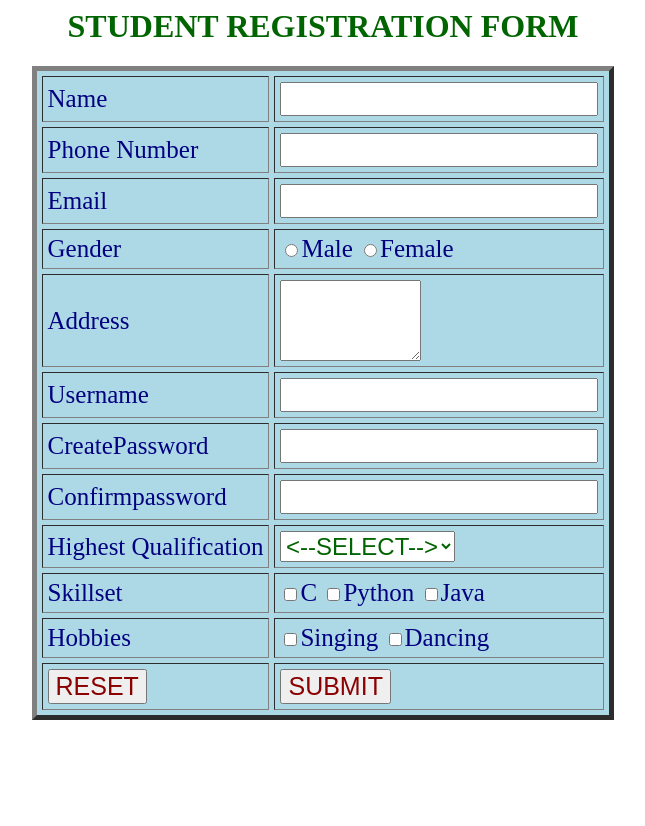
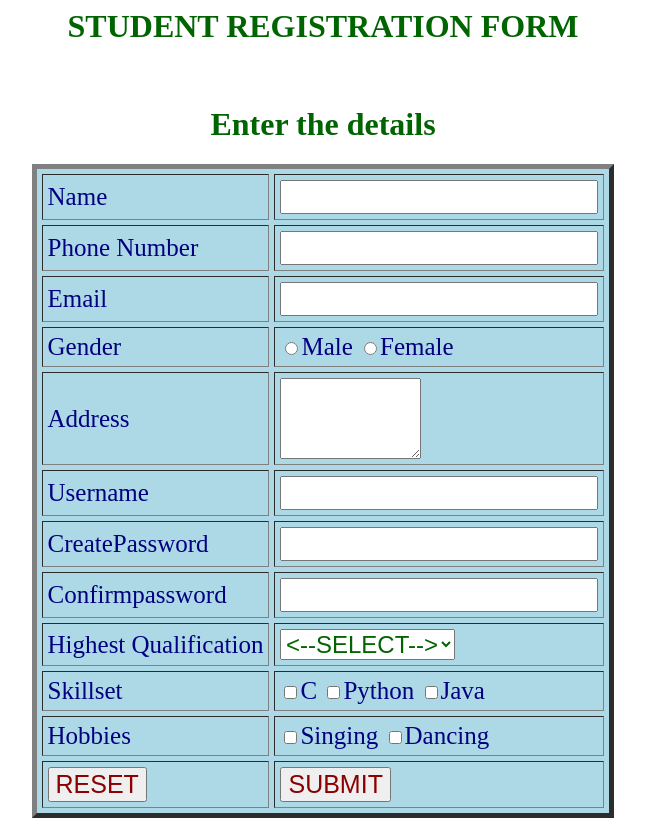
Before and after one commit to AkshitaVasudev/DevOps, a plain HTML site: page index.html in a window 1280 px wide. Shown: the whole page, without its empty margins (317-962 px from the left). Before the commit the page ends 800 px from the top, so only its background shows below. Drawn offline with Linux system fonts and the light colour scheme.

Commit message:
Update content index.html

```diff
--- a/index.html
+++ b/index.html
@@ -6,7 +6,8 @@
 
 	<body align="center">
 
-		<h1><center>STUDENT REGISTRATION FORM</center></h1>
+		<h1><center>STUDENT REGISTRATION FORM</center></h1><br>
+		<h1><center>Enter the details</center></h1>
 		<table border="5" align="center" cellspacing="5" cellpadding="5" >
 
 		<form name=f1>
```
